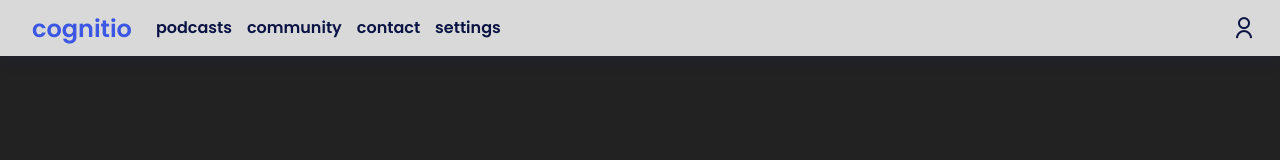
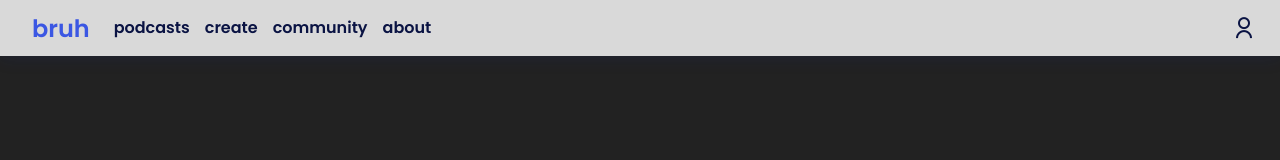
Before and after one commit to DaanHessen/studify, a website built with Vite: page index.html in a window 1280 px wide. Built offline with nearby package versions, Linux system fonts and the light colour scheme.

Commit message:
general improvements

```diff
--- a/index.html
+++ b/index.html
@@ -14,7 +14,7 @@
     <!-- navigation -->
     <header class="header" id="header">
       <nav class="nav container">
-        <a href="#" class="nav__logo">cognitio</a>
+        <a href="#" class="nav__logo">bruh</a> <!-- wat als naam?-->
 
         <div class="nav__menu" id="nav-menu">
           <ul class="nav__list">
@@ -23,15 +23,15 @@
             </li>
 
             <li class="nav__item">
+              <a href="#" class="nav__link">create</a>
+            </li>
+
+            <li class="nav__item">
               <a href="#" class="nav__link">community</a>
             </li>
 
             <li class="nav__item">
-              <a href="#" class="nav__link">contact</a>
-            </li>
-
-            <li class="nav__item">
-              <a href="#" class="nav__link">settings</a>
+              <a href="#" class="nav__link">about</a>
             </li>
           </ul>
 
--- a/style.css
+++ b/style.css
@@ -314,7 +314,7 @@ a {
 .login__google-button {
     width: 100%;
     padding: 1rem;
-    margin-top: 20px;
+
     background-color: #DB4437;
     display: flex;
     align-items: center;
```
